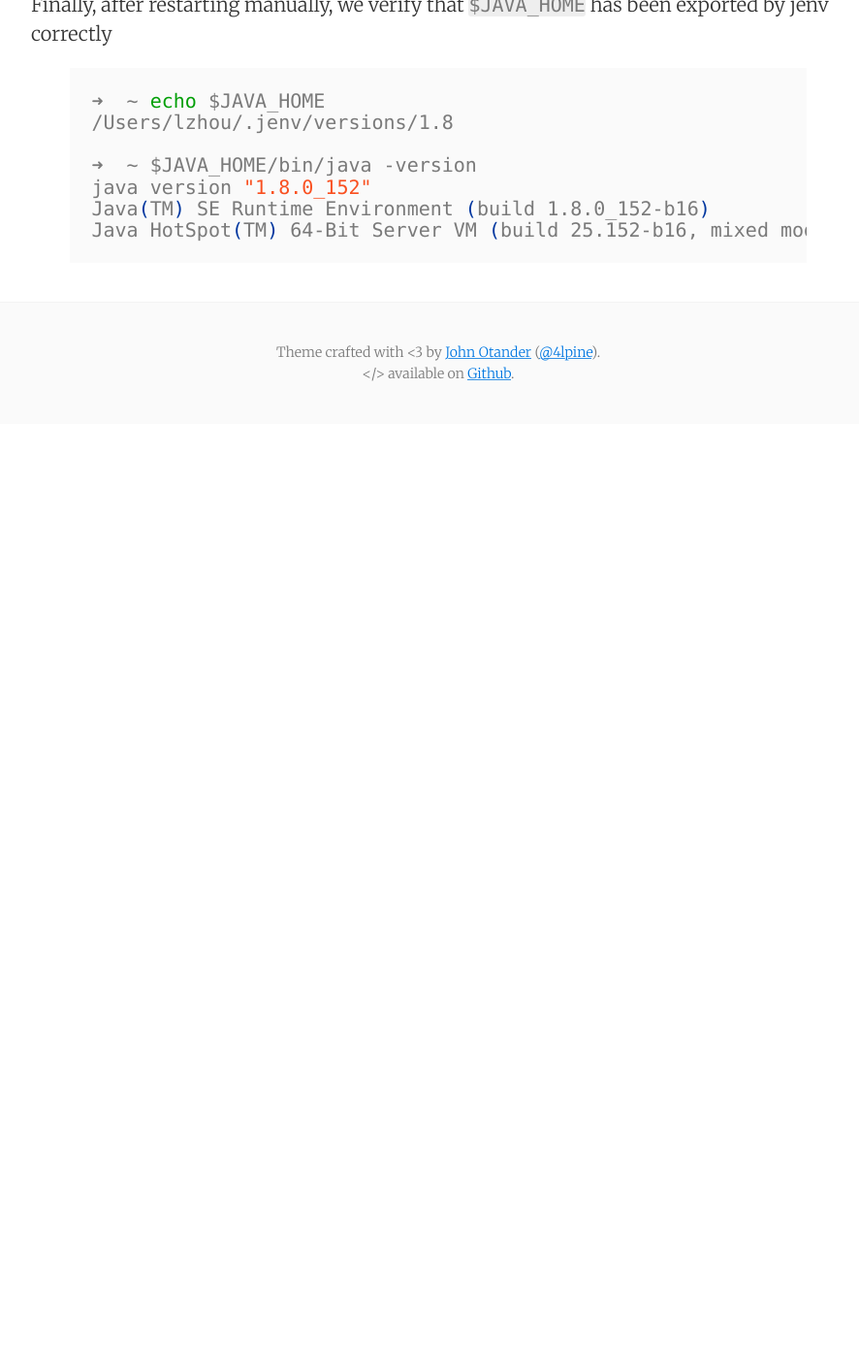
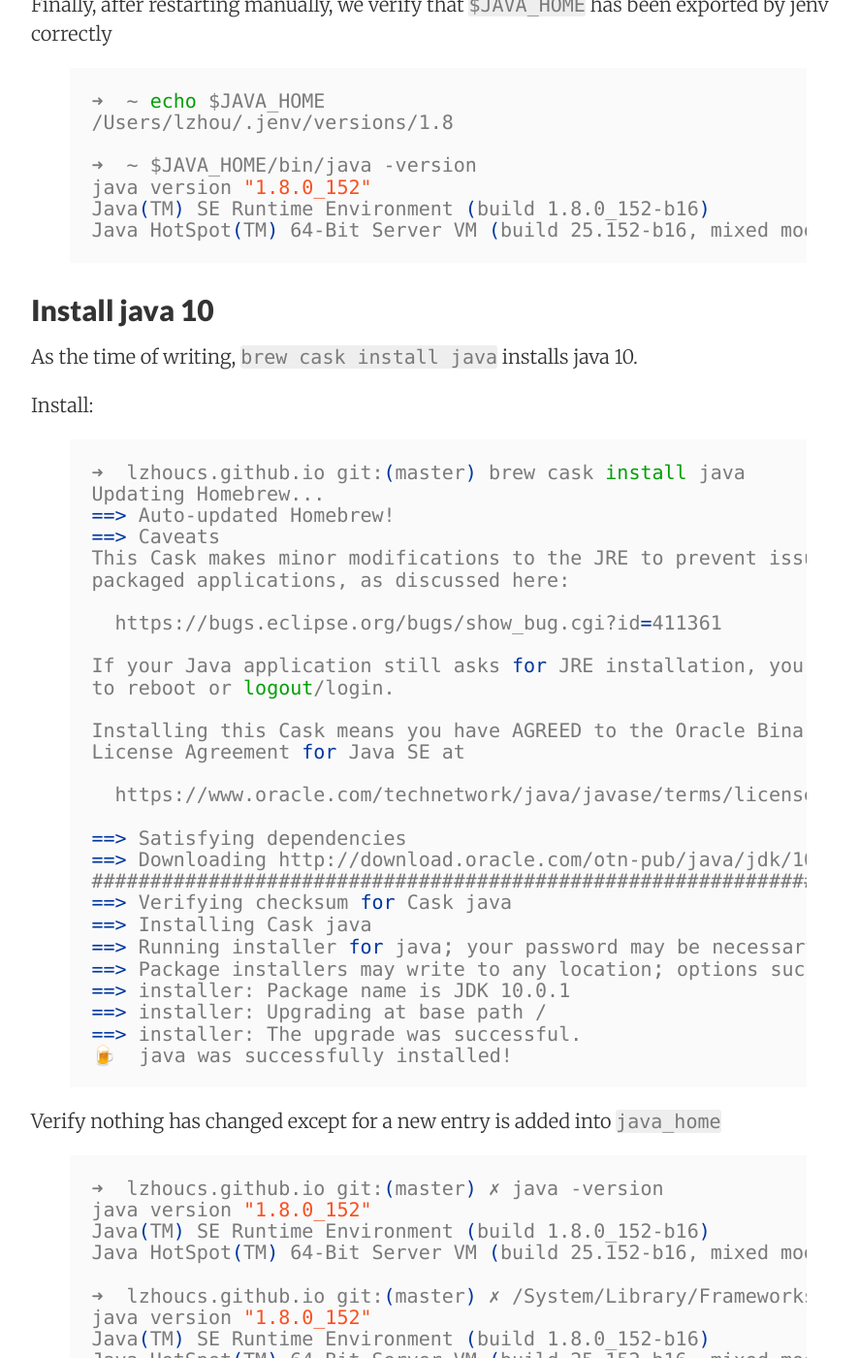
Before and after one commit to lzhoucs/lzhoucs.github.io, a Jekyll site: the page built from _posts/2018-05-20-how-to-use-jenv-brew-to-manage-multiple-java-versions.md, in a window 1280 px wide and 1400 px high, scrolled down 4973 px. Shown: the whole window at 97% size, without its empty margins (188-1074 px from the left). Built offline with Jekyll 4.4.1, drawn with Linux system fonts in a browser that asks for light colours; before the commit the page ends 5410 px from its top, so only the background shows below that; some of the changed text lies outside the part shown.

Commit message:
Add java 10.

```diff
--- a/_posts/2018-05-20-how-to-use-jenv-brew-to-manage-multiple-java-versions.md
+++ b/_posts/2018-05-20-how-to-use-jenv-brew-to-manage-multiple-java-versions.md
@@ -164,3 +164,98 @@ java version "1.8.0_152"
 Java(TM) SE Runtime Environment (build 1.8.0_152-b16)
 Java HotSpot(TM) 64-Bit Server VM (build 25.152-b16, mixed mode)
 {% endhighlight %}
+
+## Install java 10
+
+As the time of writing, `brew cask install java` installs java 10.
+
+Install:
+{% highlight bash %}
+
+➜  lzhoucs.github.io git:(master) brew cask install java
+Updating Homebrew...
+==> Auto-updated Homebrew!
+==> Caveats
+This Cask makes minor modifications to the JRE to prevent issues with
+packaged applications, as discussed here:
+
+  https://bugs.eclipse.org/bugs/show_bug.cgi?id=411361
+
+If your Java application still asks for JRE installation, you might need
+to reboot or logout/login.
+
+Installing this Cask means you have AGREED to the Oracle Binary Code
+License Agreement for Java SE at
+
+  https://www.oracle.com/technetwork/java/javase/terms/license/index.html
+
+==> Satisfying dependencies
+==> Downloading http://download.oracle.com/otn-pub/java/jdk/10.0.1+10/fb4372174a714e6b8c52526dc134031e/jdk-10.0.1_osx-x64_bin.dmg
+######################################################################## 100.0%j
+==> Verifying checksum for Cask java
+==> Installing Cask java
+==> Running installer for java; your password may be necessary.
+==> Package installers may write to any location; options such as --appdir are ignored.
+==> installer: Package name is JDK 10.0.1
+==> installer: Upgrading at base path /
+==> installer: The upgrade was successful.
+🍺  java was successfully installed!
+{% endhighlight %}
+
+Verify nothing has changed except for a new entry is added into `java_home`
+
+{% highlight bash %}
+
+➜  lzhoucs.github.io git:(master) ✗ java -version
+java version "1.8.0_152"
+Java(TM) SE Runtime Environment (build 1.8.0_152-b16)
+Java HotSpot(TM) 64-Bit Server VM (build 25.152-b16, mixed mode)
+
+➜  lzhoucs.github.io git:(master) ✗ /System/Library/Frameworks/JavaVM.framework/Versions/Current/Commands/java -version
+java version "1.8.0_152"
+Java(TM) SE Runtime Environment (build 1.8.0_152-b16)
+Java HotSpot(TM) 64-Bit Server VM (build 25.152-b16, mixed mode)
+
+➜  lzhoucs.github.io git:(master) ✗ echo $JAVA_HOME
+/Users/lzhou/.jenv/versions/1.8
+
+➜  lzhoucs.github.io git:(master) ✗ /usr/libexec/java_home -V
+Matching Java Virtual Machines (3):
+    10.0.1, x86_64:	"Java SE 10.0.1"	/Library/Java/JavaVirtualMachines/jdk-10.0.1.jdk/Contents/Home
+    1.8.0_152, x86_64:	"Java SE 8"	/Library/Java/JavaVirtualMachines/jdk1.8.0_152.jdk/Contents/Home
+    1.7.0_80, x86_64:	"Java SE 7"	/Library/Java/JavaVirtualMachines/jdk1.7.0_80.jdk/Contents/Home
+
+{% endhighlight %}
+
+Add java 10 into jenv
+
+{% highlight bash %}
+
+➜  lzhoucs.github.io git:(master) ✗ jenv add $(/usr/libexec/java_home -v 10)
+oracle64-10.0.1 added
+10.0.1 added
+10.0 added
+
+{% endhighlight %}
+
+List current versions in jenv
+
+{% highlight bash %}
+➜  lzhoucs.github.io git:(master) ✗ jenv versions
+  system
+  1.7
+  1.7.0.80
+* 1.8 (set by /Users/lzhou/.jenv/version)
+  1.8.0.152
+  10.0
+  10.0.1
+  oracle64-1.7.0.80
+  oracle64-1.8.0.152
+  oracle64-10.0.1
+{% endhighlight %}
+
+So exactly what does `jenv global <java-version>` do behind the scene? It does the following:
+
+- It sets the new <java-version> in `~/.jenv/version` file which current `java` in the `Path` is reading from
+- It updates $JAVA_HOME(requires restart terminal to take effect)
+- It updates `/System/Library/Frameworks/JavaVM.framework/Versions/Current/Commands/` to point to new java version(my observation)
```
